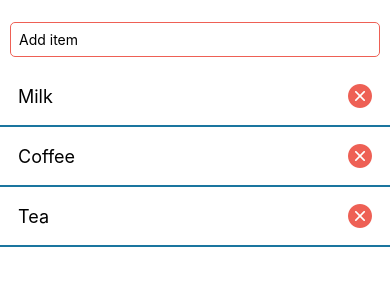
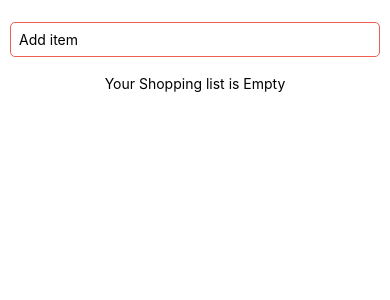
Before and after one commit to techwithtwin/taskly, a React Native app: screen / in a window 390 px wide. Shown: the top 300 px of the page. Built offline with nearby package versions, Linux system fonts and the light colour scheme.

Commit message:
ft-fix stuff

```diff
--- a/app/index.tsx
+++ b/app/index.tsx
@@ -13,39 +13,23 @@ import { theme } from "../theme";
 type ShoppingItem = {
   name: string;
   key: string;
-  isCompleted: boolean;
+  completedAtTimestamp?: number;
+  lastUpdatedAtTimestamp?: number;
 };
 
-const initialItems: ShoppingItem[] = [
-  {
-    name: "Milk",
-    key: "milk",
-    isCompleted: false,
-  },
-  {
-    name: "Coffee",
-    key: "coffee",
-    isCompleted: false,
-  },
-  {
-    name: "Tea",
-    key: "tea",
-    isCompleted: false,
-  },
-];
-
 export default function App() {
-  const [shoppingItems, setShoppingItems] =
-    useState<ShoppingItem[]>(initialItems);
+  const [shoppingItems, setShoppingItems] = useState<ShoppingItem[]>([]);
 
   const [value, setValue] = useState<string>("");
 
-  const handleComplete = (name: string) => {
+  const handleToggleComplete = (key: string) => {
     let newItems = shoppingItems.map((item) => {
-      if (item.name === name)
+      if (item.key === key)
         return {
           ...item,
-          isCompleted: true,
+          completedAtTimestamp: item.completedAtTimestamp
+            ? undefined
+            : Date.now(),
         };
       return item;
     });
@@ -53,18 +37,8 @@ export default function App() {
     setShoppingItems(newItems);
   };
 
-  const handleUndo = (name: string) => {
-    let newItems = shoppingItems.map((item) => {
-      if (item.name === name) {
-        return {
-          ...item,
-          isCompleted: false,
-        };
-      }
-
-      return item;
-    });
-
+  const handleDelete = (name: string) => {
+    let newItems = shoppingItems.filter((item) => item.name !== name);
     setShoppingItems(newItems);
   };
 
@@ -79,18 +53,35 @@ export default function App() {
     }
 
     setShoppingItems([
-      { name: value, isCompleted: false, key: new Date().toISOString() },
+      {
+        name: value,
+        key: new Date().toISOString(),
+        completedAtTimestamp: Date.now(),
+      },
       ...shoppingItems,
     ]);
 
     setValue("");
   };
 
+  const sortItems = () => {
+    return shoppingItems.sort((a, b) => {
+      if (a.completedAtTimestamp && b.completedAtTimestamp)
+        return b.completedAtTimestamp - a.completedAtTimestamp;
+
+      if (!a.completedAtTimestamp && !b.completedAtTimestamp) {
+        return 0;
+      }
+      if (!a.completedAtTimestamp) return -1;
+      else return +1;
+    });
+  };
+
   return (
     <FlatList
       style={styles.container}
       contentContainerStyle={styles.contentContainer}
-      data={shoppingItems}
+      data={sortItems()}
       stickyHeaderIndices={[0]}
       ListEmptyComponent={() => (
         <View
@@ -116,9 +107,9 @@ export default function App() {
       renderItem={({ item }) => (
         <ShoppingListItem
           name={item.name}
-          isCompleted={item.isCompleted}
-          handleUndo={() => handleUndo(item.name)}
-          handleComplete={() => handleComplete(item.name)}
+          isCompleted={Boolean(item.completedAtTimestamp)}
+          handleDelete={() => handleDelete(item.name)}
+          onToggleComplete={() => handleToggleComplete(item.key)}
         />
       )}
     />
--- a/components/ShoppingListItem.tsx
+++ b/components/ShoppingListItem.tsx
@@ -1,23 +1,31 @@
+import AntDesign from "@expo/vector-icons/AntDesign";
 import React from "react";
-import { Alert, StyleSheet, Text, TouchableOpacity, View } from "react-native";
+import {
+  Alert,
+  Pressable,
+  StyleSheet,
+  Text,
+  TouchableOpacity,
+  View,
+} from "react-native";
 import { theme } from "../theme";
-import AntDesign from "@expo/vector-icons/AntDesign";
-import { MaterialCommunityIcons } from "@expo/vector-icons";
+import { Entypo } from "@expo/vector-icons";
 
 interface Props {
   name: string;
-  handleComplete: () => void;
-  handleUndo: () => void;
-  isCompleted?: boolean;
+  isCompleted: boolean;
+
+  onToggleComplete: () => void;
+  handleDelete: () => void;
 }
 
 export default function ShoppingListItem({
   name,
-  handleComplete,
   isCompleted,
-  handleUndo,
+  handleDelete,
+  onToggleComplete,
 }: Props) {
-  const handleDelete = () => {
+  const onDelete = () => {
     Alert.alert("Delete", `Are you sure you want to delete ${name}?`, [
       {
         text: "No",
@@ -25,31 +33,34 @@ export default function ShoppingListItem({
       },
       {
         text: "Yes",
-        onPress: () => handleComplete(),
+        onPress: () => handleDelete(),
       },
     ]);
   };
 
   return (
-    <View
+    <Pressable
+      onPress={onToggleComplete}
       style={[styles.innerBox, isCompleted ? styles.completedBox : undefined]}
     >
+      <View style={styles.row}>
+        <Entypo
+          name={isCompleted ? "check" : "circle"}
+          size={18}
+          color={isCompleted ? "green" : theme.colorCerulean}
+        />
         <Text
+          numberOfLines={1}
           style={[styles.text, isCompleted ? styles.completedText : undefined]}
         >
           {name}
         </Text>
+      </View>
 
-      {isCompleted ? (
-        <TouchableOpacity onPress={() => handleUndo()}>
-          <MaterialCommunityIcons name="undo-variant" size={24} color="green" />
-        </TouchableOpacity>
-      ) : (
-        <TouchableOpacity onPress={handleDelete}>
+      <TouchableOpacity onPress={onDelete}>
         <AntDesign name="closecircle" size={24} color={theme.colorRed} />
       </TouchableOpacity>
-      )}
-    </View>
+    </Pressable>
   );
 }
 
@@ -60,6 +71,7 @@ const styles = StyleSheet.create({
     paddingHorizontal: 18,
     paddingVertical: 16,
     flexDirection: "row",
+    gap: 2,
     alignItems: "center",
     justifyContent: "space-between",
   },
@@ -70,8 +82,15 @@ const styles = StyleSheet.create({
   text: {
     fontSize: 18,
     fontWeight: "400",
+    flex: 1,
   },
   completedText: {
     textDecorationLine: "line-through",
   },
+  row: {
+    flexDirection: "row",
+    alignItems: "center",
+    gap: 2,
+    flex: 1,
+  },
 });
```
Lines whose indentation alone changed are shown as unchanged.
